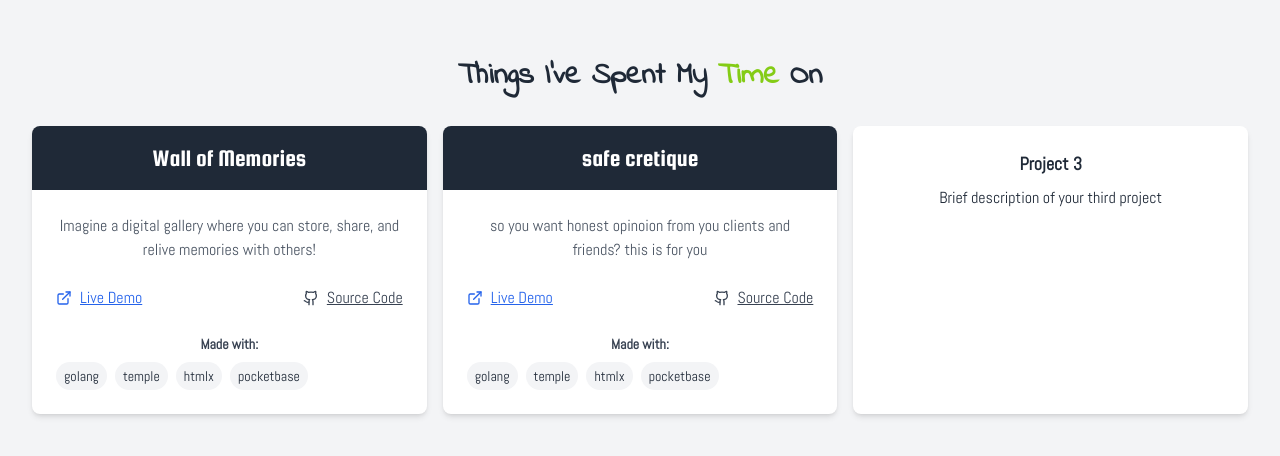
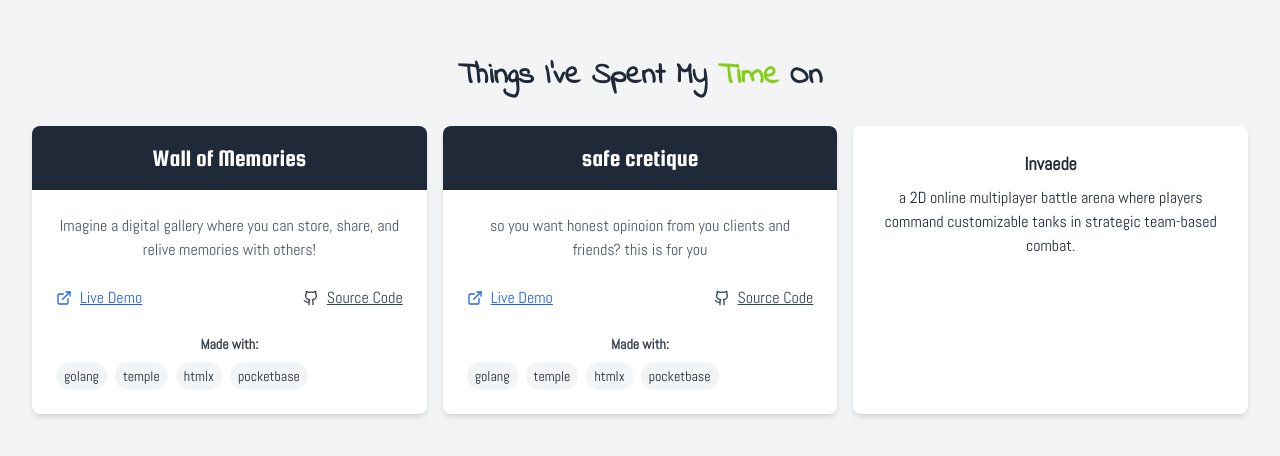
Before and after one commit to mitesh4000/portfolio, a website: page index.html in a window 1280 px wide. Shown: the part 814-1270 px from the top of the page. Drawn offline with nearby package versions, Linux system fonts and the light colour scheme; files whose address does not match are found by name; a web font is replaced by a local one.

Commit message:
added new project

```diff
--- a/index.html
+++ b/index.html
@@ -268,8 +268,11 @@
               </div>
             </div>
             <div class="project-card bg-white shadow-md rounded-lg p-6">
-              <h4 class="text-lg font-bold mb-2">Project 3</h4>
-              <p>Brief description of your third project</p>
+              <h4 class="text-lg font-bold mb-2">Invaede</h4>
+              <p>
+                a 2D online multiplayer battle arena where players command
+                customizable tanks in strategic team-based combat.
+              </p>
             </div>
           </div>
         </div>
```
